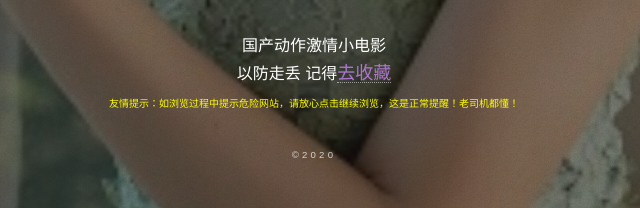
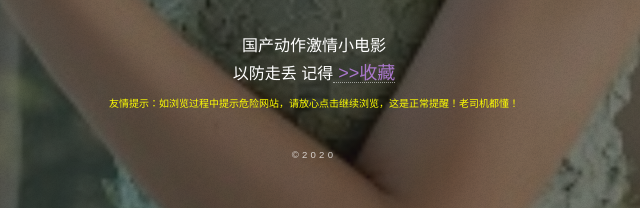
Before and after one commit to chanaqixi/chanaqixi.github.io, a plain HTML site: page index.html in a window 1280 px wide. Shown: the part 589-797 px from the top of the page, 326-966 px from the left. Drawn offline with Linux system fonts and the light colour scheme; a web font is replaced by a local one.

Commit message:
Update index.html

```diff
--- a/index.html
+++ b/index.html
@@ -40,7 +40,7 @@
 					<footer id="footer">
 
 						<p>  国产动作激情小电影 <br/>
-							以防走丢 记得<a href="https://ob-l.com" target="_blank"><font size="4" color="#a7c" >去收藏</font></a><br/>
+							以防走丢 记得<a href="https://ob-l.com" target="_blank"><font size="4" color="#a7c" > >>收藏</font></a><br/>
 							<font color="#FFFF00" size="1">友情提示：如浏览过程中提示危险网站，请放心点击继续浏览，这是正常提醒！老司机都懂！</font>
 					    </p>
 
```
